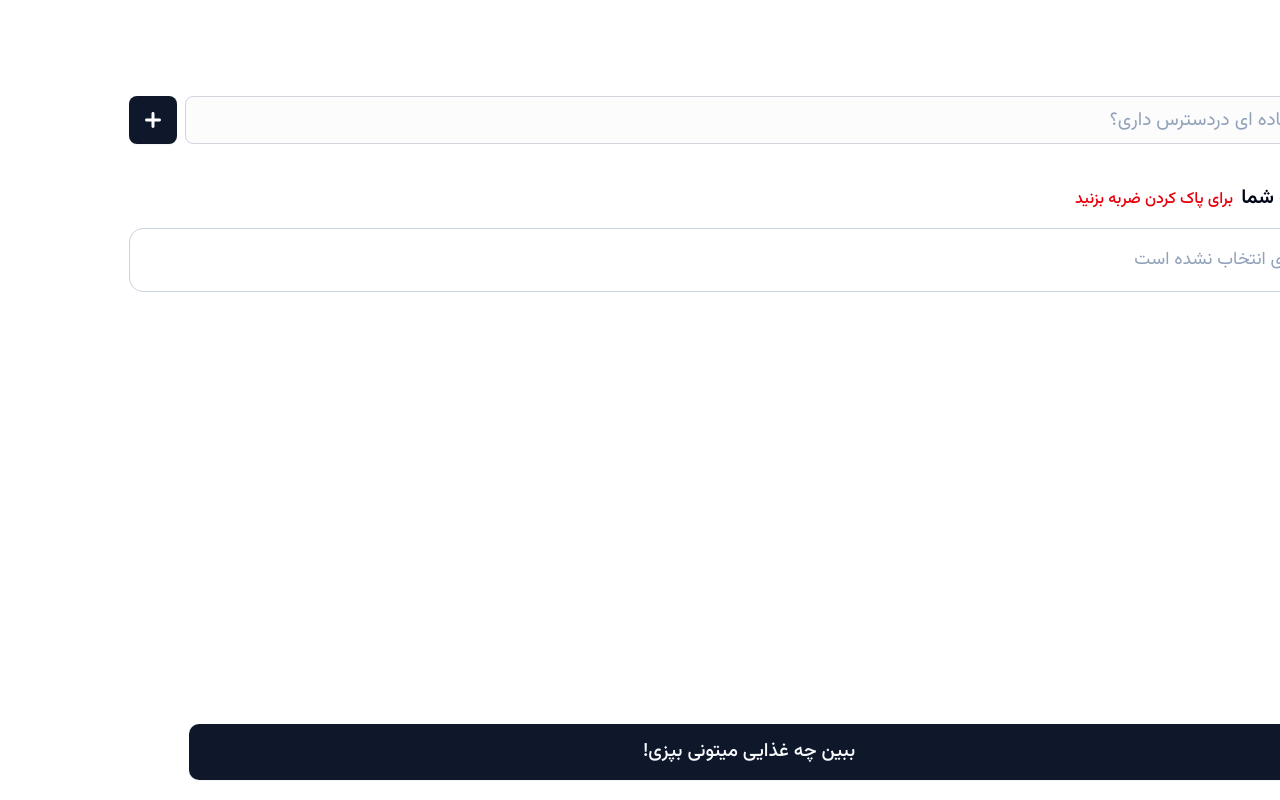
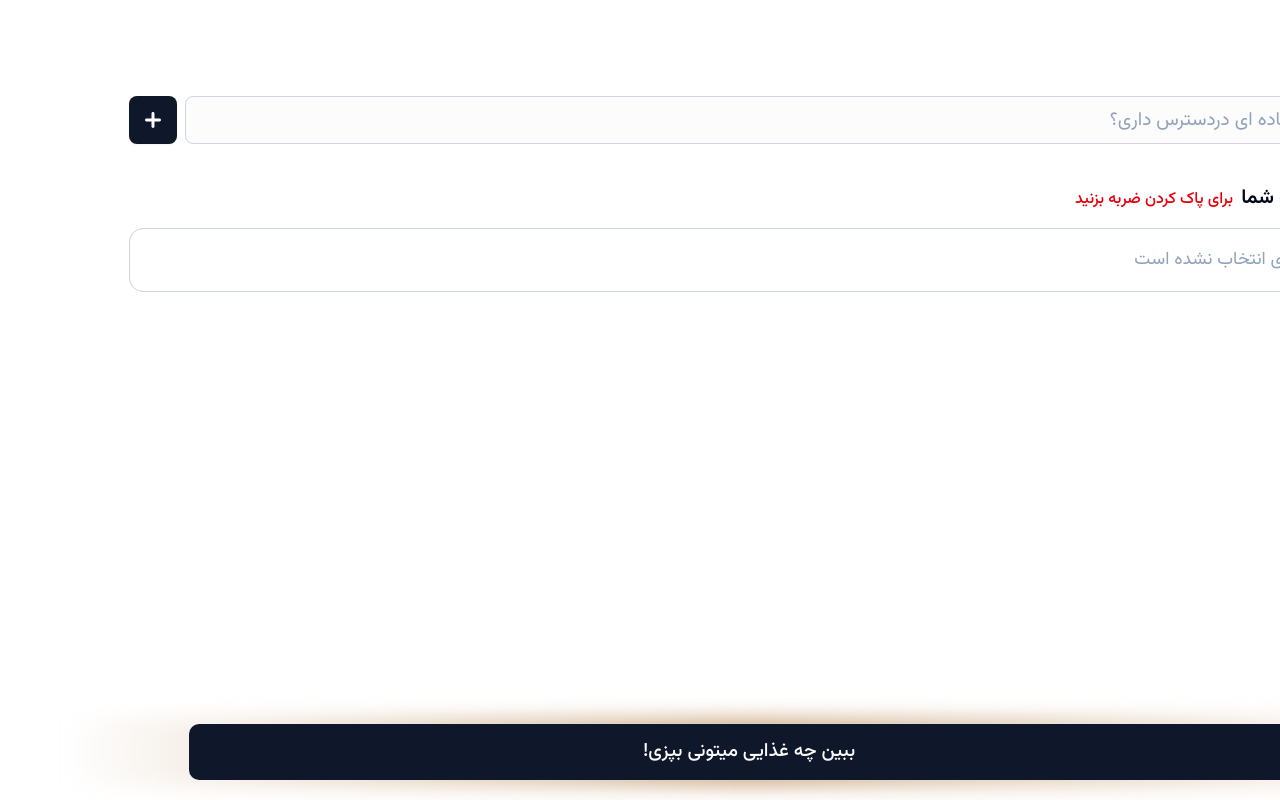
Before and after one commit to sepehrsharafi/cookbook, a Next.js app: page / in a window 1280 px wide. Built offline with nearby package versions, Linux system fonts and the light colour scheme.

Commit message:
Task: Changed the way that the fetch button in the Main page looks using a external package

```diff
--- a/src/app/page.js
+++ b/src/app/page.js
@@ -7,6 +7,9 @@ import SelectedIngredients from "@/components/ui/selected-Ingredients";
 import { useRouter } from "next/navigation";
 import { useIngredientContext } from "@/store/ingredient-context";
 import axios from "axios";
+import { GlowEffect } from "@/components/ui/glow-effect";
+import { ArrowRight } from "lucide-react";
+import Link from "next/link";
 
 export default function Home() {
   const router = useRouter();
@@ -18,6 +21,8 @@ export default function Home() {
     setIsLoading(true); // Start loading
     setError(null); // Reset error
     // REMOVED: setRecipes(null); - Don't clear recipes before fetch. Let context update handle it.
+
+    router.push("/menu");
 
     try {
       // Call the internal API route to fetch the data using axios
@@ -33,7 +38,6 @@ export default function Home() {
         }));
         setRecipes(recipesWithIds);
         // Navigate to the menu page only after successful fetch and data set
-        router.push("/menu");
       } else {
         // Handle cases where API might not return an array as expected
         console.error("API did not return an array:", data);
@@ -56,19 +60,27 @@ export default function Home() {
       {/* <HeroSection /> */}
       <DataInputForm />
       <SelectedIngredients />
-      {error && <p className="text-red-500 mt-4">{error}</p>}{" "}
+      {error && <p className="text-red-500 mt-4">{error}</p>}
       {/* Display error message */}
       <div className="fixed bottom-0 left-0 w-full right-0 px-5 md:px-20 py-5">
-        <Button
-          className="w-full px-5 h-[56px] text-[19px] font-[450] rounded-[10px] active:bg-slate-800 disabled:opacity-50"
-          onClick={handleClick}
-          disabled={isLoading} // Disable button while loading
-        >
-          {isLoading
-            ? "در حال یافتن دستور پخت..."
-            : "ببین چه غذایی میتونی بپزی!"}{" "}
-          {/* Show loading text */}
-        </Button>
+        <div className="relative">
+          <GlowEffect
+            colors={["#FF5733", "#33FF57", "#3357FF", "#F1C40F"]}
+            mode="breathe"
+            blur="soft"
+            duration={5}
+            scale={1.1}
+          />
+          <button
+            className="w-full px-5 h-[56px] text-[19px] font-[450] rounded-[10px] relative inline-flex items-center justify-center gap-1  bg-slate-900 py-1.5 text-sm text-zinc-50  outline-1 outline-[#fff2f21f]"
+            onClick={handleClick}
+            disabled={isLoading} // Disable button while loading
+          >
+            {isLoading
+              ? "در حال یافتن دستور پخت..."
+              : "ببین چه غذایی میتونی بپزی!"}
+          </button>
+        </div>
       </div>
     </main>
   );
--- /dev/null
+++ b/src/components/ui/glow-effect.jsx
@@ -0,0 +1,121 @@
+'use client';;
+import { cn } from '@/lib/utils';
+import { motion } from 'motion/react';
+
+export function GlowEffect({
+  className,
+  style,
+  colors = ['#FF5733', '#33FF57', '#3357FF', '#F1C40F'],
+  mode = 'rotate',
+  blur = 'medium',
+  transition,
+  scale = 1,
+  duration = 5
+}) {
+  const BASE_TRANSITION = {
+    repeat: Infinity,
+    duration: duration,
+    ease: 'linear',
+  };
+
+  const animations = {
+    rotate: {
+      background: [
+        `conic-gradient(from 0deg at 50% 50%, ${colors.join(', ')})`,
+        `conic-gradient(from 360deg at 50% 50%, ${colors.join(', ')})`,
+      ],
+      transition: {
+        ...(transition ?? BASE_TRANSITION),
+      },
+    },
+    pulse: {
+      background: colors.map((color) =>
+        `radial-gradient(circle at 50% 50%, ${color} 0%, transparent 100%)`),
+      scale: [1 * scale, 1.1 * scale, 1 * scale],
+      opacity: [0.5, 0.8, 0.5],
+      transition: {
+        ...(transition ?? {
+          ...BASE_TRANSITION,
+          repeatType: 'mirror',
+        }),
+      },
+    },
+    breathe: {
+      background: [
+        ...colors.map((color) =>
+          `radial-gradient(circle at 50% 50%, ${color} 0%, transparent 100%)`),
+      ],
+      scale: [1 * scale, 1.05 * scale, 1 * scale],
+      transition: {
+        ...(transition ?? {
+          ...BASE_TRANSITION,
+          repeatType: 'mirror',
+        }),
+      },
+    },
+    colorShift: {
+      background: colors.map((color, index) => {
+        const nextColor = colors[(index + 1) % colors.length];
+        return `conic-gradient(from 0deg at 50% 50%, ${color} 0%, ${nextColor} 50%, ${color} 100%)`;
+      }),
+      transition: {
+        ...(transition ?? {
+          ...BASE_TRANSITION,
+          repeatType: 'mirror',
+        }),
+      },
+    },
+    flowHorizontal: {
+      background: colors.map((color) => {
+        const nextColor = colors[(colors.indexOf(color) + 1) % colors.length];
+        return `linear-gradient(to right, ${color}, ${nextColor})`;
+      }),
+      transition: {
+        ...(transition ?? {
+          ...BASE_TRANSITION,
+          repeatType: 'mirror',
+        }),
+      },
+    },
+    static: {
+      background: `linear-gradient(to right, ${colors.join(', ')})`,
+    },
+  };
+
+  const getBlurClass = (blur) => {
+    if (typeof blur === 'number') {
+      return `blur-[${blur}px]`;
+    }
+
+    const presets = {
+      softest: 'blur-sm',
+      soft: 'blur',
+      medium: 'blur-md',
+      strong: 'blur-lg',
+      stronger: 'blur-xl',
+      strongest: 'blur-xl',
+      none: 'blur-none',
+    };
+
+    return presets[blur];
+  };
+
+  return (
+    <motion.div
+      style={
+        {
+          ...style,
+          '--scale': scale,
+          willChange: 'transform',
+          backfaceVisibility: 'hidden'
+        }
+      }
+      animate={animations[mode]}
+      className={cn(
+        'pointer-events-none absolute inset-0 h-full w-full',
+        'scale-[var(--scale)] transform-gpu',
+        getBlurClass(blur),
+        className
+      )} />
+  );
+}
--- a/src/components/ui/header.jsx
+++ b/src/components/ui/header.jsx
@@ -11,10 +11,10 @@ export default function Header({ placeholder, route }) {
 
   return (
     <>
-      <header className="fixed top-0 w-full bg-white/93 backdrop-blur-[2px] flex flex-row items-center h-[70px] border-b-[1px] border-[#E2E8F0] px-5 gap-[10px]">
+      <header className="fixed top-0 w-full bg-white/90 backdrop-blur-[4px] flex flex-row items-center h-[70px] border-b-[1px] border-[#E2E8F0] px-5 gap-[10px]">
         <button
           onClick={goToThePreviousPage}
-          className="p-2 rounded-[6px] border-[2px] border-[#E2E8F0]"
+          className="p-2 bg-white/90 rounded-[6px] border-[2px] border-[#E2E8F0]"
         >
           <svg
             width="24"
```
